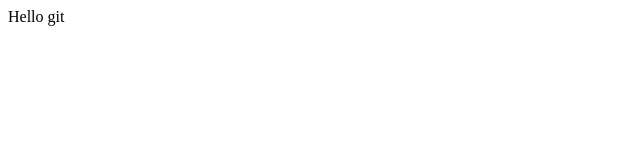
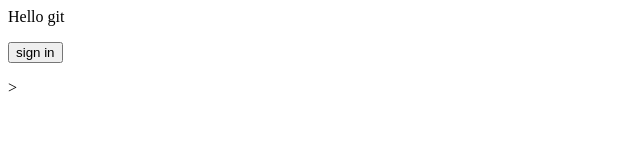
Before and after one commit to sahooMeghna25/LocalRepo, a plain HTML site: page index.html in a window 1280 px wide. Shown: the whole page, without its empty margins (0-640 px from the left). Drawn offline with Linux system fonts and the light colour scheme.

Commit message:
adding a form with button

```diff
--- a/index.html
+++ b/index.html
@@ -1 +1,5 @@
 <p>Hello git</p>
+
+<form>
+    <input type="button" value="sign in">
+    </form>>
```
